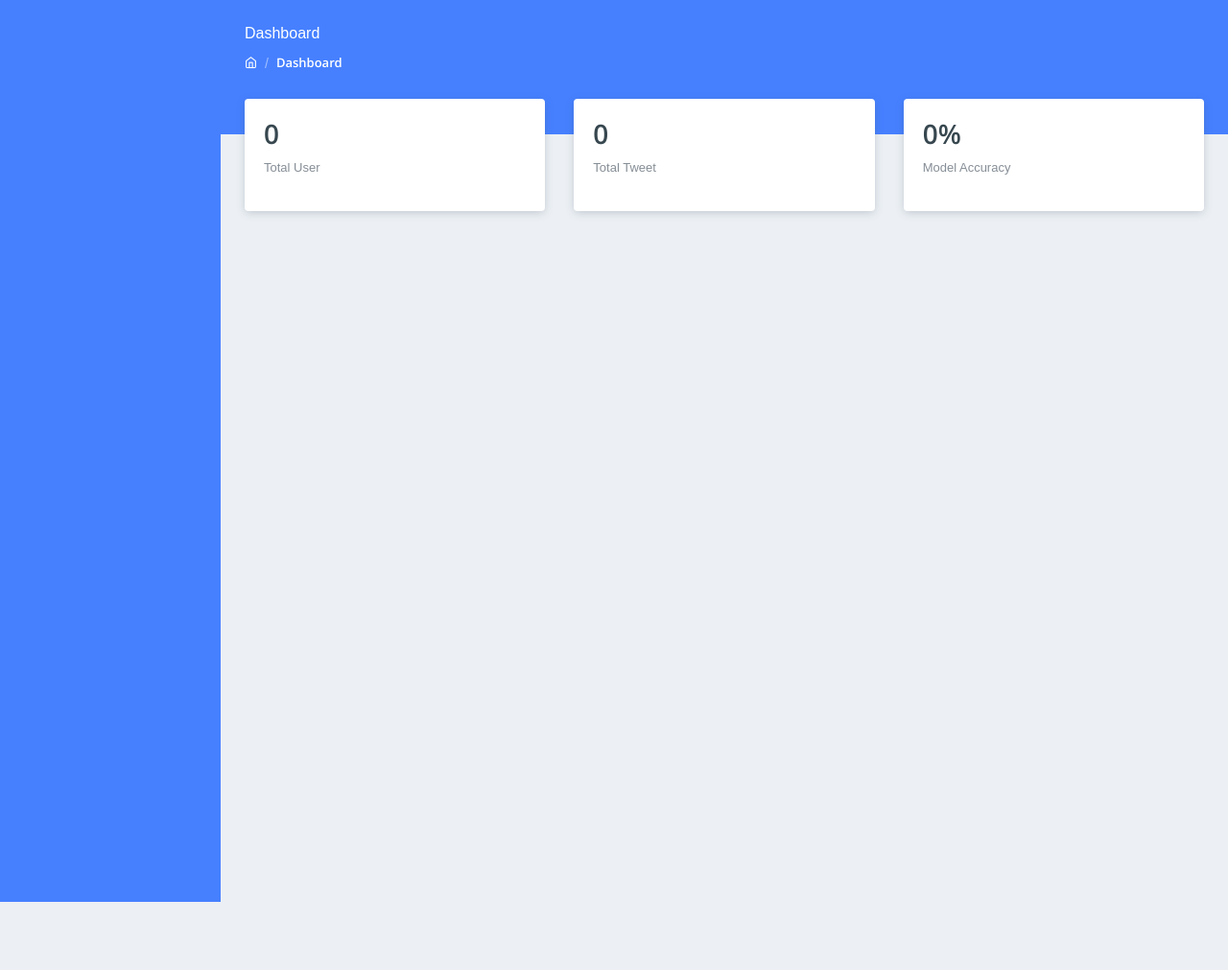
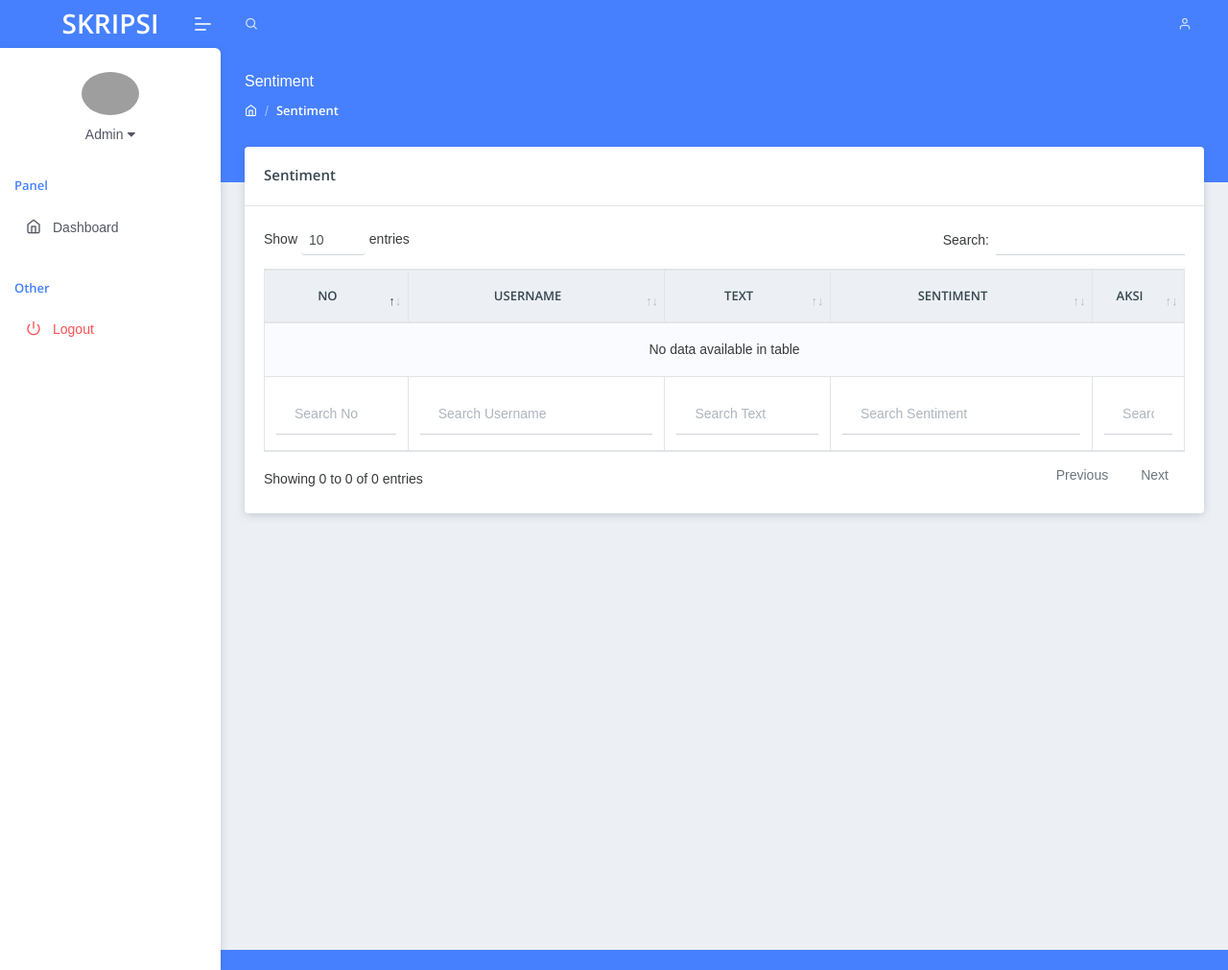
Before and after one commit to kholiqcode/skripsi, a Django app: template sentiment/templates/sentiment.html in a window 1280 px wide. Shown: the whole page at 96% size. Before the commit the page ends 940 px from the top, so only its background shows below. Run offline with Django 3.2, Linux system fonts and the light colour scheme; the template is opened without the code that fills it, so the values that code supplies are empty; some libraries are stand-ins or nearby versions; some web fonts are replaced; grey boxes are pictures that could not be loaded.

Commit message:
senitment list

```diff
--- a/sentiment/templates/sentiment.html
+++ b/sentiment/templates/sentiment.html
@@ -1,6 +1,7 @@
 {% extends 'layout/app.html' %}
+{% load static %}
 
-{% block body %}
+{% block content %}
 <!-- [ Main Content ] start -->
 <div class="pcoded-main-container">
     <div class="pcoded-content">
@@ -10,11 +11,11 @@
                 <div class="row align-items-center">
                     <div class="col-md-12">
                         <div class="page-header-title">
-                            <h5 class="m-b-10">Dashboard</h5>
+                            <h5 class="m-b-10">Sentiment</h5>
                         </div>
                         <ul class="breadcrumb">
-                            <li class="breadcrumb-item"><a href="/"><i class="feather icon-home"></i></a></li>
-                            <li class="breadcrumb-item"><a href="#!">Dashboard</a></li>
+                            <li class="breadcrumb-item"><a href="/panel"><i class="feather icon-home"></i></a></li>
+                            <li class="breadcrumb-item"><a href="#!">Sentiment</a></li>
                         </ul>
                     </div>
                 </div>
@@ -23,37 +24,72 @@
         <!-- [ breadcrumb ] end -->
         <!-- [ Main Content ] start -->
         <div class="row">
-            <!-- seo analytics start -->
-            <div class="col-xl-4 col-md-6">
+            <!-- Individual Column Searching (Text Inputs) start -->
+            <div class="col-sm-12">
                 <div class="card">
+                    <div class="card-header">
+                        <h5>Sentiment</h5>
+                    </div>
                     <div class="card-body">
-                        <h3>0</h3>
-                        <p class="text-muted">Total User</p>
-
+                        <div class="dt-responsive table-responsive">
+                            <table id="datatables" class="table table-striped table-bordered nowrap text-center">
+                                <thead>
+                                    <tr>
+                                        <th>No</th>
+                                        <th>Username</th>
+                                        <th>Text</th>
+                                        <th>Sentiment</th>
+                                        <th width="10%">Aksi</th>
+                                    </tr>
+                                </thead>
+                                <tbody>
+                                    {% for sentiment in tweetList %}
+                                    <tr>
+                                        <td>1</td>
+                                        <td>{{sentiment.username}}</td>
+                                        <td>{{sentiment.text}}</td>
+                                        <td>{{sentiment.sentiment}}</td>
+                                        <td><button class="btn btn-sm btn-primary"><i class="fa fa-eye"></i></button></td>
+                                    </tr>
+                                    {% endfor %}
+                                </tbody>
+                                <tfoot>
+                                    <tr>
+                                        <th>No</th>
+                                        <th>Username</th>
+                                        <th>Text</th>
+                                        <th>Sentiment</th>
+                                        <th width="10%">Aksi</th>
+                                    </tr>
+                                </tfoot>
+                            </table>
+                        </div>
                     </div>
                 </div>
             </div>
-            <div class="col-xl-4 col-md-6">
-                <div class="card">
-                    <div class="card-body">
-                        <h3>0</h3>
-                        <p class="text-muted">Total Tweet</p>
-
-                    </div>
-                </div>
-            </div>
-            <div class="col-xl-4 col-md-6">
-                <div class="card">
-                    <div class="card-body">
-                        <h3>0%</h3>
-                        <p class="text-muted">Model Accuracy</p>
-
-                    </div>
-                </div>
-            </div>
-            <!-- seo analytics end -->
+            <!-- Individual Column Searching (Text Inputs) end -->
         </div>
-        <!-- [ Main Content ] end -->
     </div>
 </div>
+<!-- [ Main Content ] end -->
 {% endblock %}
+{% block style %}
+<!-- data tables css -->
+<link rel="stylesheet" href="{% static 'assets/css/plugins/dataTables.bootstrap4.min.css' %}">
+{% endblock %}
+{% block script %}
+<!-- Datatables -->
+<script src="{% static 'assets/js/plugins/jquery.dataTables.min.js' %}"></script>
+<script src="{% static 'assets/js/plugins/dataTables.bootstrap4.min.js' %}"></script>\
+<script src="{% static 'assets/js/pages/data-api-custom.js' %}"></script>
+<!-- sweet alert Js -->
+<script src="{% static 'assets/js/plugins/sweetalert.min.js' %}"></script>
+<script>
+    $('#datatables').DataTable()
+    // [ Individual Column Searching (Text Inputs) ]
+    $('#datatables tfoot th').each(function () {
+        var title = $(this).text();
+        $(this).html('<input type="text" class="form-control" placeholder="Search ' + title + '" />');
+    });
+</script>
+{% endblock %}
--- a/skripsi/urls.py
+++ b/skripsi/urls.py
@@ -16,7 +16,7 @@
 from django.contrib import admin
 from django.urls import path
 
-from sentiment.views import cyberbullying, dashboard, emotion, general, profils, user
+from sentiment.views import cyberbullying, dashboard, emotion, general, profils, sentiment, user
 
 
 urlpatterns = [
@@ -27,4 +27,5 @@
     path('emotion', emotion),
     path('dashboard', dashboard),
     path('profils', profils),
+    path('sentiment', sentiment),
 ]
```
Also changed, not shown: sentiment/views.py (+26 -1 lines).
